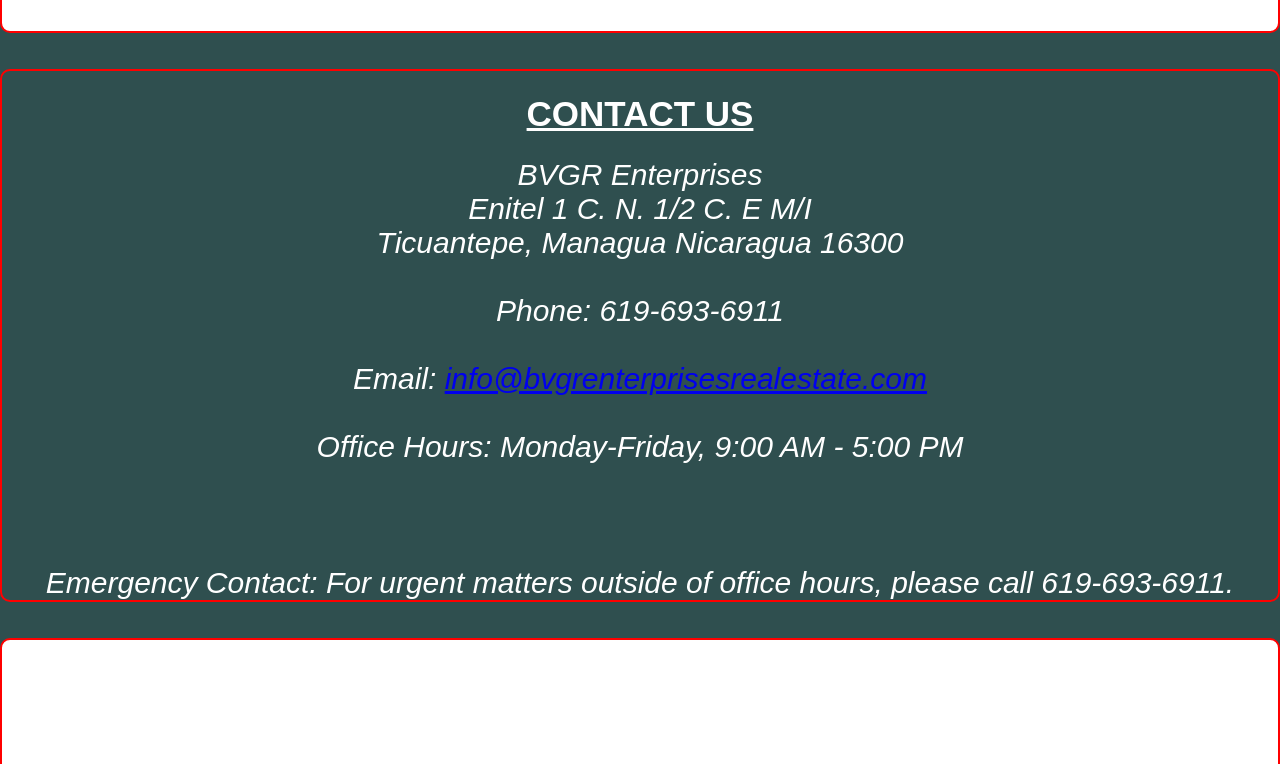
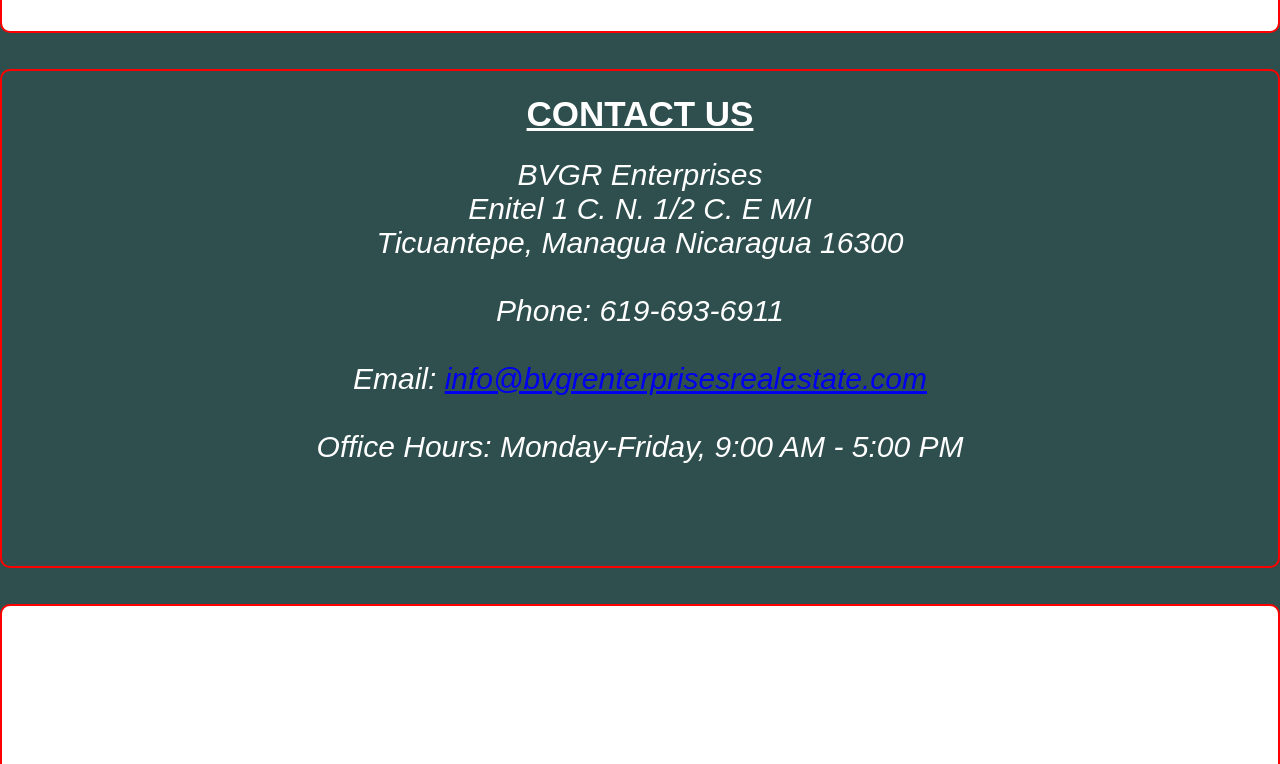
Before and after one commit to bvgr003/BVGR-Enterprises-Real-Estate, a plain HTML site: page contact.html in a window 1280 px wide. Shown: the part 571-1335 px from the top of the page. Drawn offline with Linux system fonts and the light colour scheme; a script that the page names is missing.

Commit message:
Update contact.html

```diff
--- a/contact.html
+++ b/contact.html
@@ -57,9 +57,6 @@
 
             <br><br>
             <br><br>
-
-            Emergency Contact:
-            For urgent matters outside of office hours, please call 619-693-6911.
         </address>
 
     </main>
```
